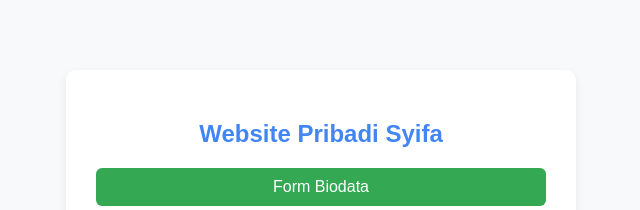
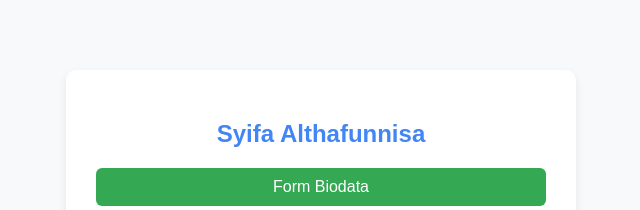
Before and after one commit to syifaaltha/myweb, a plain HTML site: page index.html in a window 1280 px wide. Shown: the top 210 px of the page, without its empty margins (319-959 px from the left). Drawn offline with Linux system fonts and the light colour scheme.

Commit message:
Update index.html

```diff
--- a/index.html
+++ b/index.html
@@ -1,17 +1,18 @@
 <!DOCTYPE html>
 <html>
 <head>
-    <title>Website Pribadi Syifa</title>
+    <title>My Website</title>
     <link rel="stylesheet" href="style.css">
 </head>
 <body>
 
 <div class="container">
-    <h2>Website Pribadi Syifa</h2>
+    <h2>Syifa Althafunnisa</h2>
 
     <a href="biodata.html" class="btn">Form Biodata</a>
     <a href="tugas.html" class="btn">Daftar Tugas</a>
 </div>
 
 </body>
+
 </html>
```
